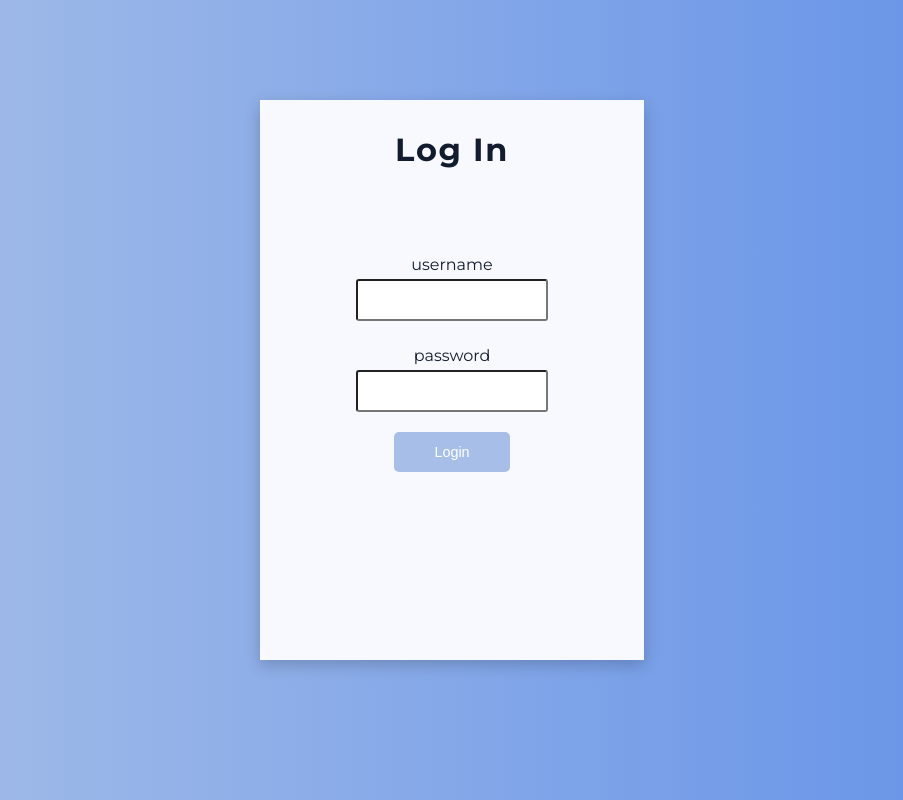
After one commit to rajke24/coding_competition_app, a Django app: page /login/ in a window 1280 px wide. The commit adds this page. Shown: the whole page, without its empty margins (188-1091 px from the left). Run offline with Django 3.2, Linux system fonts and the light colour scheme.

Commit message:
Add team login page

```diff
--- a/competition/static/competition/main.css
+++ b/competition/static/competition/main.css
@@ -3,6 +3,7 @@
 :root {
     --light-blue: #6190e8;
     --megalight-blue: #a7bfe8;
+    --white: #fff;
     --ghost-white: #F8F8FF;
     --light-orange: #e8b961;
 
@@ -153,10 +154,11 @@ input:checked + .slider:before {
 .btn {
     padding: 12px 20px;
     border-radius: 5px;
-    font-size: 0.875rem;
+    font-size: 0.9rem;
     transition: .4s;
     outline: none;
     width: 100px;
+    border: none;
 }
 
 .accept-btn {
@@ -194,23 +196,24 @@ input:checked + .slider:before {
     }
 }
 
-.register-panel label {
+.panel label {
     display: block;
     margin: 5px 5px;
 }
 
-.register-panel input {
+.panel input {
     font-size: 16px;
     padding: 10px 10px;
     width: 12em;
     text-align: center;
+    border-radius: 3px;
 }
 
-.register-panel input[type=email] {
+.panel input[type=email] {
     width: 18em;
 }
 
-.register-panel input[type=number] {
+.panel input[type=number] {
     width: 5em;
 }
 
@@ -308,3 +311,35 @@ table td, th {
     width: 250px;
     text-align: center;
 }
+
+
+/***************
+LOGIN
+ ***************/
+ .login-panel {
+     width:30%;
+     height: 70vh;
+ }
+ .login-panel input {
+     text-align: left;
+     margin-bottom: 20px;
+ }
+ .login-panel input[type="password"] {
+    font: small-caption;
+    font-size: 16px;
+}
+
+ .login-panel h1 {
+     margin-bottom: 80px;
+ }
+
+ .login-btn {
+     color: var(--white);
+     background: var(--megalight-blue);
+     width: 60%;
+ }
+
+ .login-btn:hover {
+    cursor: pointer;
+    background: var(--light-blue);
+ }
--- a/competition/templates/competition/ranking.html
+++ b/competition/templates/competition/ranking.html
@@ -19,7 +19,9 @@
                 Sortuj według pozycji:
                 <a href="#" onclick="sortTable('asc')">rosnąco</a>
                 <a href="#" onclick="sortTable('desc')">malejąco</a>
-                <a href="{% url 'ranking' %}#team3" class="go-to-link">przejdź do pozycji mojego zespołu</a>
+                {% if user.is_authenticated %}
+                    <a href="{% url 'ranking' %}#team3" class="go-to-link">przejdź do pozycji mojego zespołu</a>
+                {% endif %}
             </div>
             <table id="ranking">
                 <thead>
--- a/project/urls.py
+++ b/project/urls.py
@@ -3,7 +3,7 @@ from django.urls import path
 from django.conf import settings
 from django.conf.urls.static import static
 from competition.views import configpanel, ranking, send_solution
-from users.views import register, no_team_slots_available
+from users.views import register, no_team_slots_available, login_page
 
 
 urlpatterns = [
@@ -13,4 +13,5 @@ urlpatterns = [
     path('register/limit', no_team_slots_available, name='register-no-team-slots-available'),
     path('solution', send_solution, name='send-solution'),
     path('ranking/', ranking, name='ranking'),
+    path('login/', login_page, name='login'),
 ] + static(settings.STATIC_URL, document_root=settings.STATIC_ROOT)
--- /dev/null
+++ b/users/templates/users/login.html
@@ -0,0 +1,25 @@
+{% load static %}
+<!DOCTYPE html>
+<html lang="en">
+<head>
+    <meta charset="UTF-8">
+    <meta name="viewport" content="width=device-width, initial-scale=1.0">
+    <link rel="stylesheet" href="{% static 'competition/main.css' %}" type="text/css">
+    <title>Document</title>
+</head>
+<body>
+    <div class="wrapper">
+        <div class="panel login-panel">
+            <h1>Log in</h1>
+            <form method="POST">
+                {% csrf_token %}
+                <label for="username">username</label>
+                <input type="text" id="username" name="username">
+                <label for="password">password</label>
+                <input type="password" id="password" name="password">
+                <button class="btn login-btn" type="submit">Login</button>
+            </form>
+        </div>
+    </div>
+</body>
+</html>
--- a/users/views.py
+++ b/users/views.py
@@ -1,5 +1,6 @@
 from django.shortcuts import render, redirect
 from django.contrib.auth.models import User
+from django.contrib.auth import authenticate, login
 
 from .forms import TeamForm, ParticipantForm
 from .models import Participant, Team
@@ -8,11 +9,11 @@ from competition.models import Configuration
 def no_team_slots_available(request):
     if __is_any_team_slot_available():
         return redirect('registration')
-    return render(request, 'competition/team_limit.html')
+    return render(request, 'users/team_limit.html')
 
 
 def registration_successful(request, team):
-    return render(request, 'competition/registration_success.html', context={
+    return render(request, 'users/registration_success.html', context={
         'team': team, 'team_members': Participant.objects.all().filter(team=team)
     })
 
@@ -41,7 +42,7 @@ def register(request):
             # jeżeli któraś z form jest niepoprawna, zwracamy je z powrotem żeby wyświetliły się błędy
             # odtwarzamy na nowo formy participantów które były zdisablowane na froncie, bo inaczej będą one oznaczone jako błędnie wypełnione
             __recreate_empty_forms(participant_forms, team_members)
-            return render(request, 'competition/registration.html',
+            return render(request, 'users/registration.html',
                           {'participants': participant_forms,
                            'team': team_form,
                            })
@@ -50,7 +51,7 @@ def register(request):
         participant_1 = ParticipantForm(prefix='participant_1')
         participant_2 = ParticipantForm(prefix='participant_2')
         participant_3 = ParticipantForm(prefix='participant_3')
-        return render(request, 'competition/registration.html',
+        return render(request, 'users/registration.html',
                       {'participants': [participant_1, participant_2, participant_3],
                        'team': team})
 
@@ -79,7 +80,7 @@ def __is_any_team_slot_available():
 
 
 def __save_team(team_form):
-    team_user = User.objects.create(
+    team_user = User.objects.create_user(
         username=__generate_username(), password=team_form.cleaned_data['password'])
     team = team_form.save(commit=False)
     team.team_as_user = team_user
@@ -105,3 +106,16 @@ def __save_participants(participant_forms, team_members, team):
 def __recreate_empty_forms(participant_forms, team_members):
     for i in range(team_members, 3):
         participant_forms[i] = ParticipantForm(prefix="participant_".format(i))
+
+
+def login_page(request):
+    if request.method == "POST":
+        username = request.POST.get('username')
+        password = request.POST.get('password')
+        team = authenticate(request, username=username, password=password)
+        if team is not None:
+            login(request, team)
+            return redirect('send-solution')
+        else:
+            return redirect('login')
+    return render(request, 'users/login.html')
```
Also changed, not shown: competition/migrations/0002_auto_20210123_2247.py (added), users/migrations/0002_auto_20210123_2247.py (added), users/templates/users/registration.html (renamed from competition/templates/competition/registration.html), users/templates/users/registration_success.html (renamed from competition/templates/competition/registration_success.html), users/templates/users/team_limit.html (renamed from competition/templates/competition/team_limit.html).
